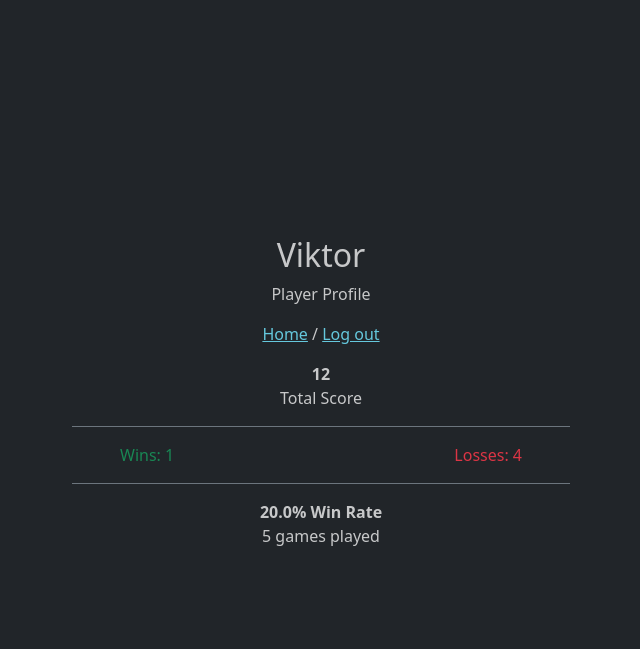
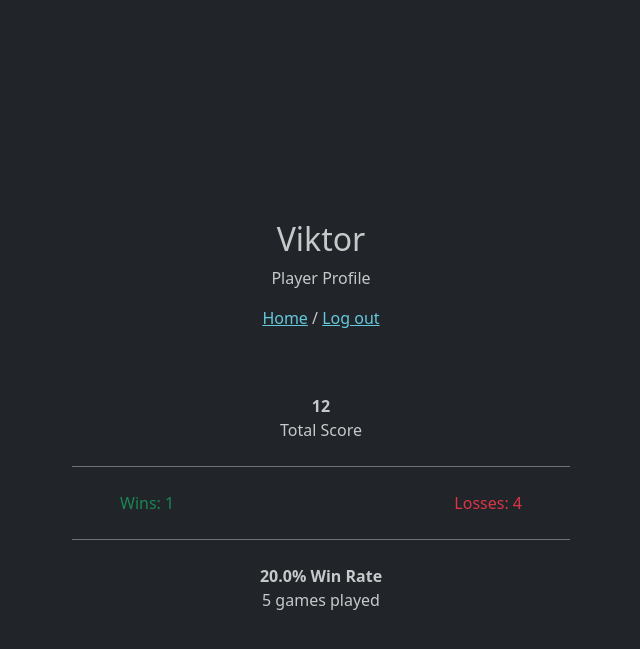
Before and after one commit to trallan/python-flask-dart-score-tracker, a Flask app: page /profile in a window 1280 px wide. Shown: the top 649 px of the page, without its empty margins (319-959 px from the left). Run offline with Flask 3, Linux system fonts and the light colour scheme; a user stored in the database is signed in.

Commit message:
small padding change in profile page

```diff
--- a/templates/profile.html
+++ b/templates/profile.html
@@ -6,21 +6,21 @@
         <div class="row justify-content-center">
             <div class="col-12 col-md-8 col-lg-6">
                 <section class="d-flex h-100 justify-content-center align-items-center flex-column p-4">
-                    <div class="d-flex flex-column align-items-center text-center">
+                    <div class="d-flex flex-column align-items-center text-center m-5">
                         <h2>{{ user.username|capitalize }}</h2>
                         <p>Player Profile</p>
                         <span><a href="/">Home</a> / <a href="/logout">Log out</a></span>
                     </div>
                     <ul class="mt-3 px-0 w-100" style="list-style-type: none;">
-                        <div class="pb-3 border-bottom border-secondary d-flex flex-column align-items-center">
+                        <div class="pb-4 border-bottom border-secondary d-flex flex-column align-items-center">
                             <li><strong>{{ user.wins * 12 }}</strong></li>
                             <li>Total Score</li>
                         </div>
-                        <div class="py-3 px-5 border-bottom border-secondary d-flex justify-content-between align-items-center">
+                        <div class="py-4 px-5 border-bottom border-secondary d-flex justify-content-between align-items-center">
                             <li class="text-success">Wins: {{ user.wins }}</li>
                             <li class="text-danger">Losses: {{ user.losses }}</li>
                         </div>
-                        <div class="pt-3 d-flex flex-column align-items-center">
+                        <div class="pt-4 d-flex flex-column align-items-center">
                             {% if (user.wins + user.losses) > 0 %}
                                 <li><strong>{{ (user.wins / (user.wins + user.losses)) * 100 | round(0, 'common') | int }}% Win Rate</strong></li>
                             {% else %}
```
